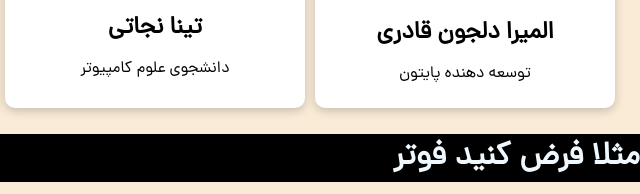
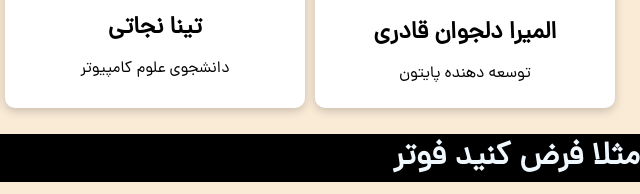
Before and after one commit to HesamPourabbasian/A-project-for-my-university, a plain HTML site: page Group Project/index.html in a window 1280 px wide. Shown: the part 2081-2275 px from the top of the page, 640-1280 px from the left. Drawn offline with Linux system fonts and the light colour scheme.

Commit message:
Update index.html

```diff
--- a/Group Project/index.html
+++ b/Group Project/index.html
@@ -77,7 +77,7 @@ id="group">
     <div class="container-prof">
         <div class="column2">
         <img src="./img/photo_2024-03-23_18-21-00.jpg" alt="">
-            <h2>المیرا دلجون قادری </h2>
+            <h2>المیرا دلجوان قادری </h2>
           <p>توسعه دهنده پایتون</p>
         </div>
         <div class="column2">
```
